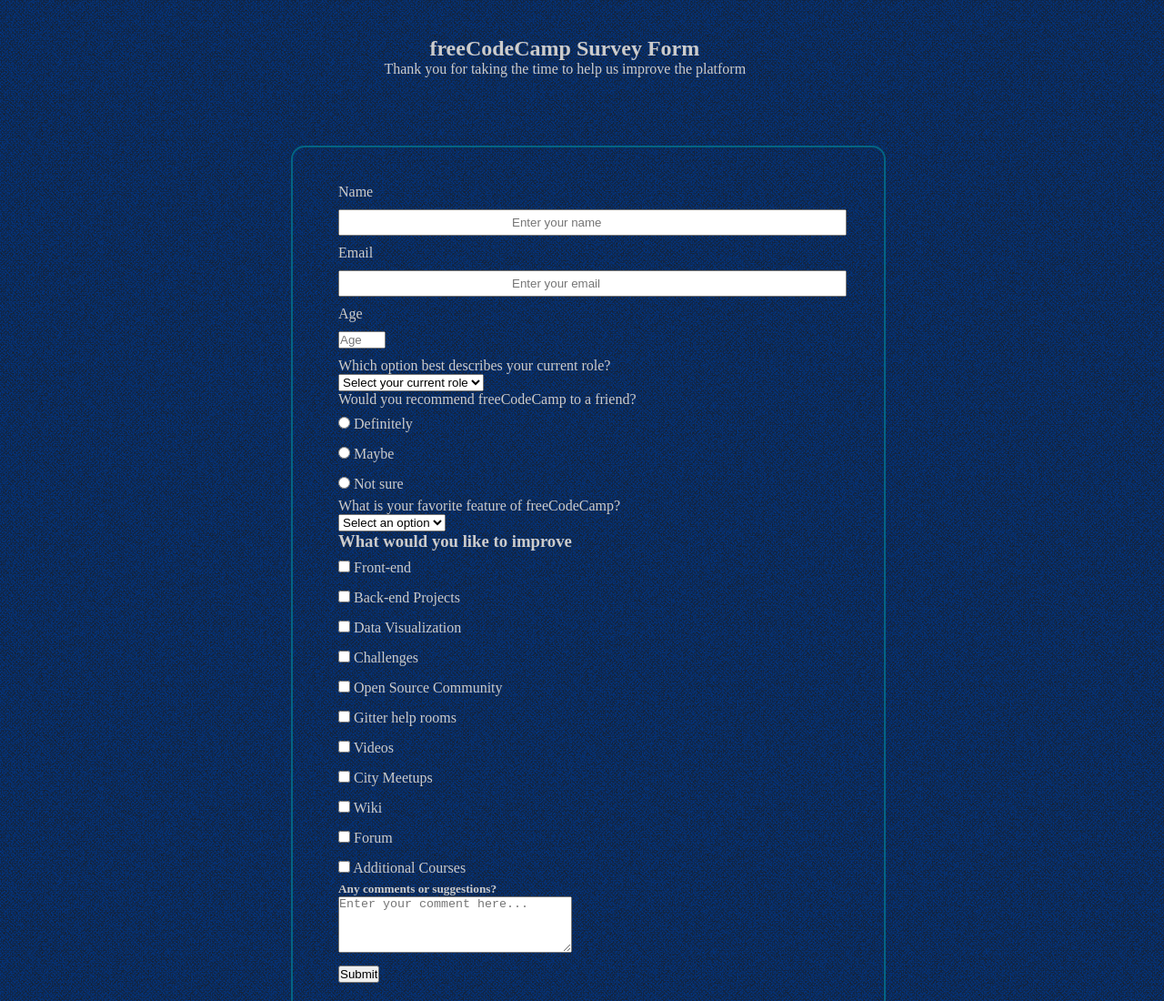
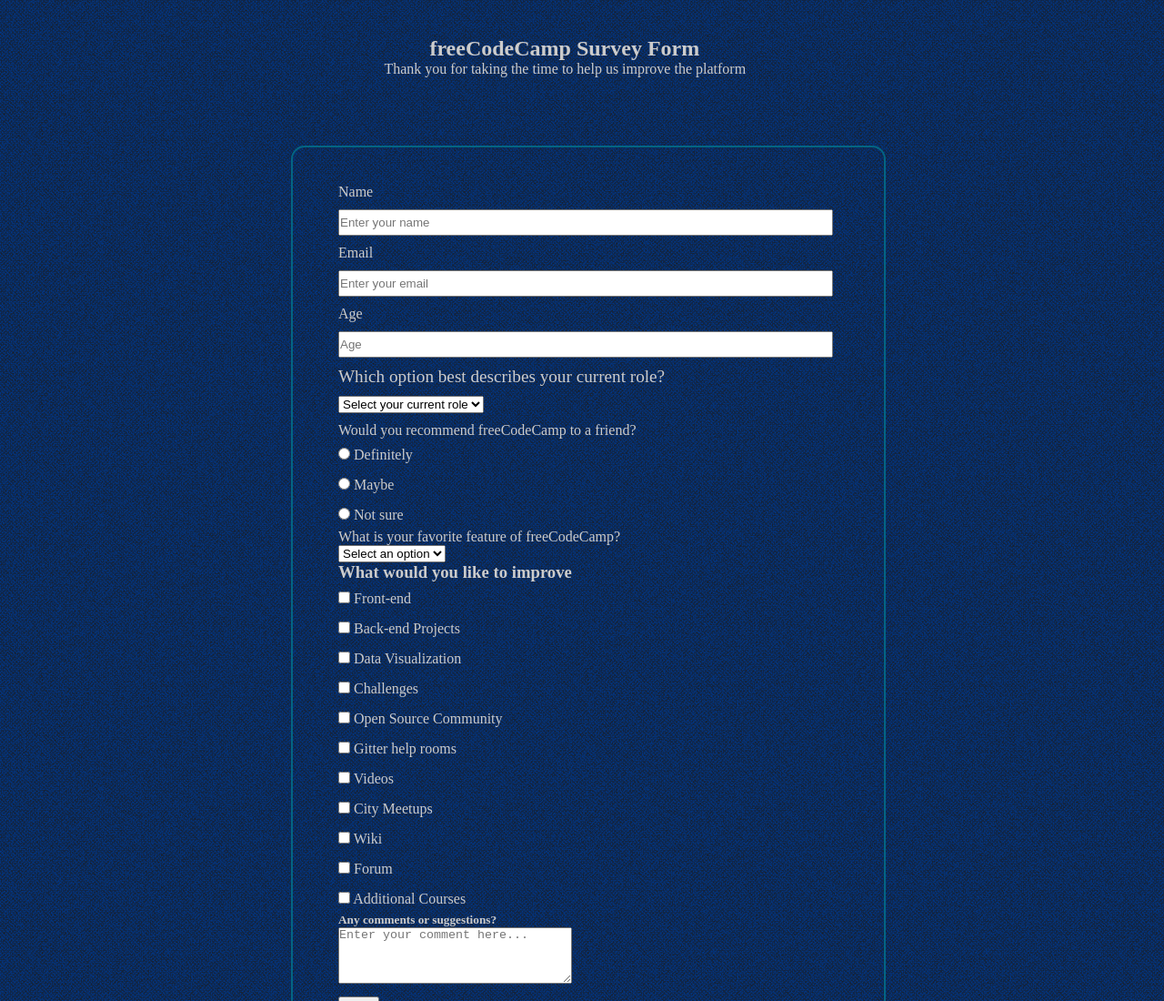
Before and after one commit to mohamed-abdelahi-haibelty/survey-form, a plain HTML site: page index.html in a window 1280 px wide. Shown: the top 1100 px of the page at 91% size. Drawn offline with Linux system fonts and the light colour scheme.

Commit message:
dropdown and current role properties

```diff
--- a/css/styles.css
+++ b/css/styles.css
@@ -34,5 +34,17 @@ input {
   margin: 10px 0;
 }
 .input {
-  padding: 5px 31.5%;
+  width: 90%;
+  padding: 5px 0;
 }
+input[type="Number"] {
+  width: 90%;
+  padding: 5px 0;
+}
+#current-role {
+  font-size: 1.2em;
+  margin: 10px 0;
+}
+#dropdown {
+  margin: 10px 0;
+}
```
